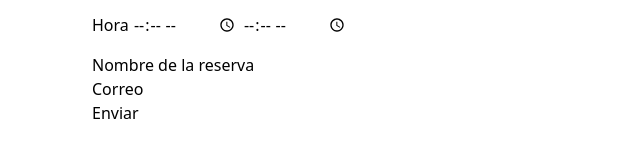
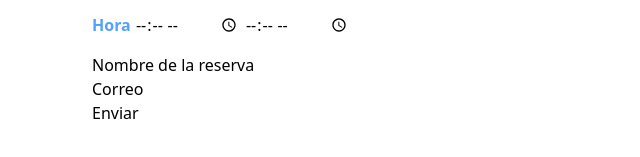
Before and after one commit to imjazmina/Sistema_de_reservas, a plain HTML site: page index.html in a window 1280 px wide. Shown: the part 225-382 px from the top of the page, 276-916 px from the left. Drawn offline with nearby package versions, Linux system fonts and the light colour scheme.

Commit message:
Probando commits

```diff
--- a/index.html
+++ b/index.html
@@ -32,7 +32,7 @@
                 >
             </div>
         <div class="mb-4">
-            <label for="Horario">
+            <label for="Horario"  class="text-blue-400 font-bold">
                 Hora
             </label>
             <input type="time" id="hora_entrada" name="hora_entrada" required>
```
